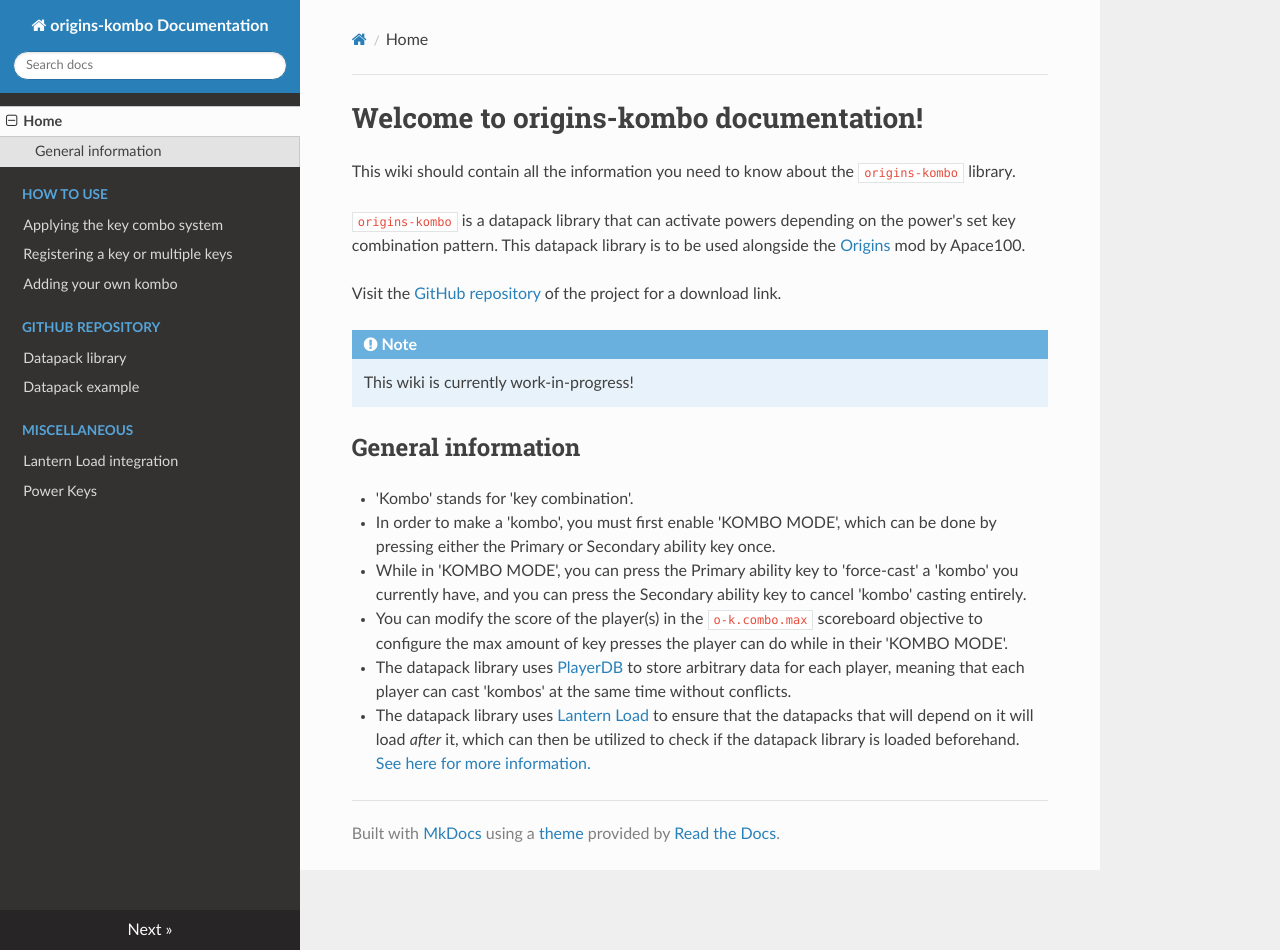
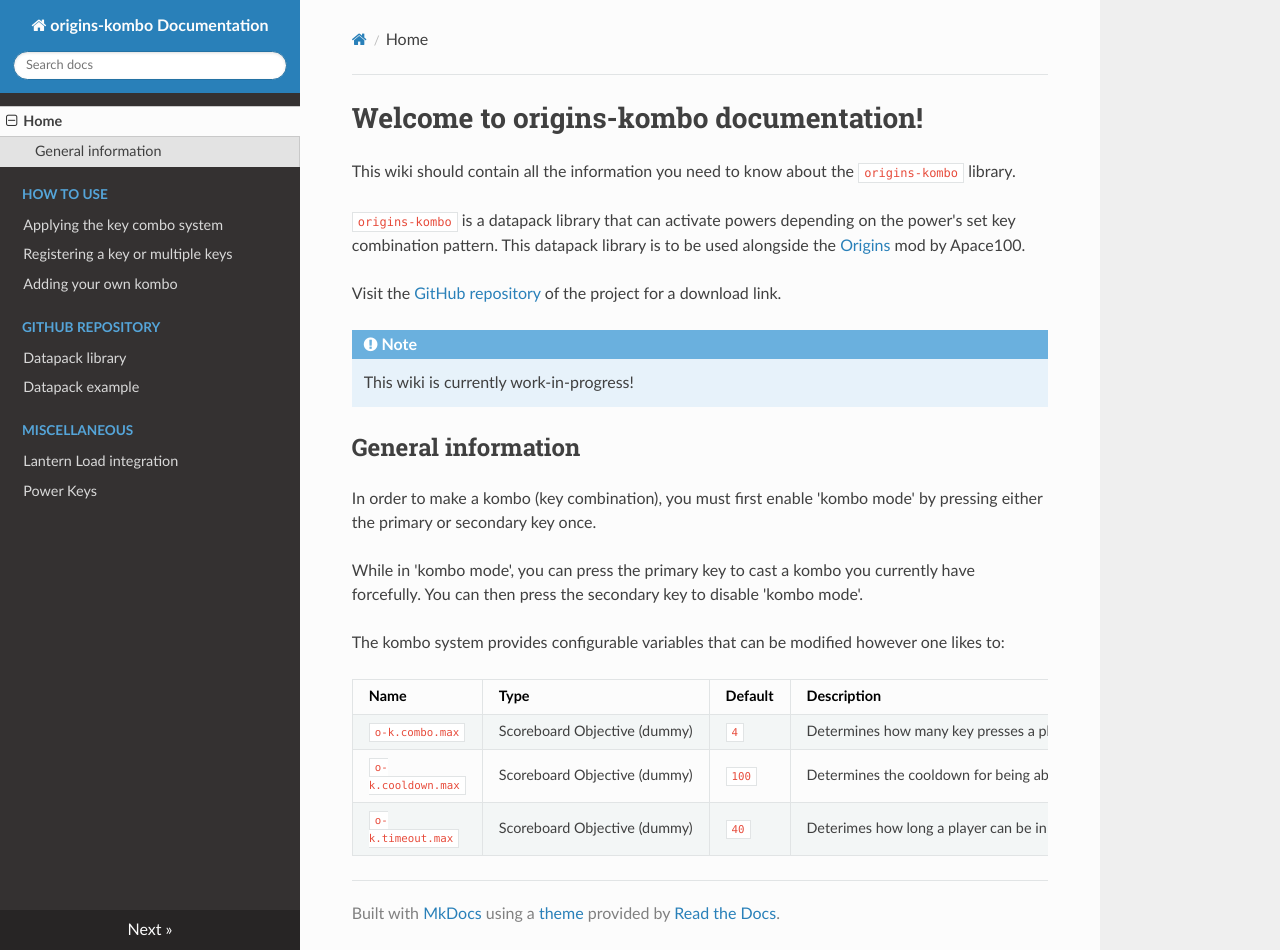
Before and after one commit to eggohito/origins-kombo, an MkDocs documentation site: the page built from docs/index.md, in a window 1280 px wide and 950 px high. Built offline with MkDocs 1.6.1, drawn with Linux system fonts in a browser that asks for light colours; nearby versions of some CDN libraries.

Commit message:
Updated `index.md`

```diff
--- a/docs/index.md
+++ b/docs/index.md
@@ -16,14 +16,14 @@ Visit the [GitHub repository](https://github.com/eggohito/origins-kombo) of the
 
 ##  General information
 
-* 'Kombo' stands for 'key combination'.
+In order to make a kombo (key combination), you must first enable 'kombo mode' by pressing either the primary or secondary key once.
 
-* In order to make a 'kombo', you must first enable 'KOMBO MODE', which can be done by pressing either the Primary or Secondary ability key once.
+While in 'kombo mode', you can press the primary key to cast a kombo you currently have forcefully. You can then press the secondary key to disable 'kombo mode'.
 
-* While in 'KOMBO MODE', you can press the Primary ability key to 'force-cast' a 'kombo' you currently have, and you can press the Secondary ability key to cancel 'kombo' casting entirely.
+The kombo system provides configurable variables that can be modified however one likes to:
 
-* You can modify the score of the player(s) in the `o-k.combo.max` scoreboard objective to configure the max amount of key presses the player can do while in their 'KOMBO MODE'.
-
-* The datapack library uses [PlayerDB](https://github.com/rx-modules/PlayerDB) to store arbitrary data for each player, meaning that each player can cast 'kombos' at the same time without conflicts.
-
-* The datapack library uses [Lantern Load](https://github.com/LanternMC/Load) to ensure that the datapacks that will depend on it will load *after* it, which can then be utilized to check if the datapack library is loaded beforehand. <br> [See here for more information.](misc/lantern_load_integration.md)
+Name | Type | Default | Description
+-----|------|---------|-------------
+`o-k.combo.max` | Scoreboard Objective (dummy) | `4` | Determines how many key presses a player can do before casting their kombo.
+`o-k.cooldown.max` | Scoreboard Objective (dummy) | `100` | Determines the cooldown for being able to cast a kombo.
+`o-k.timeout.max` | Scoreboard Objective (dummy) | `40` | Deterimes how long a player can be in 'kombo mode' before timing out.
```
